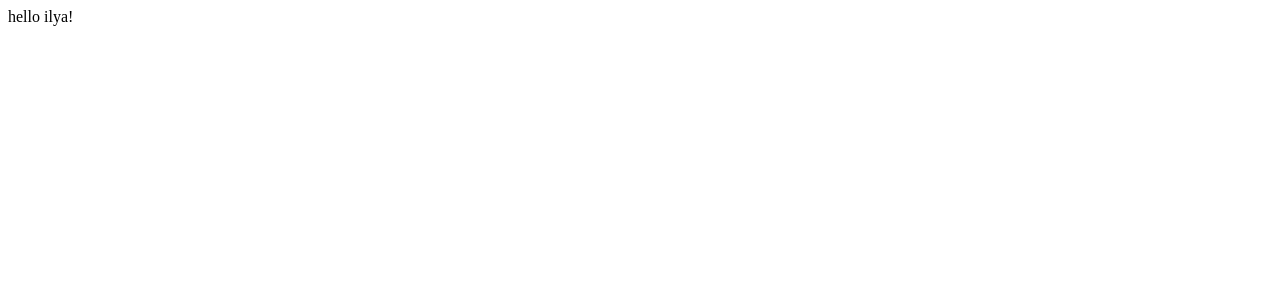
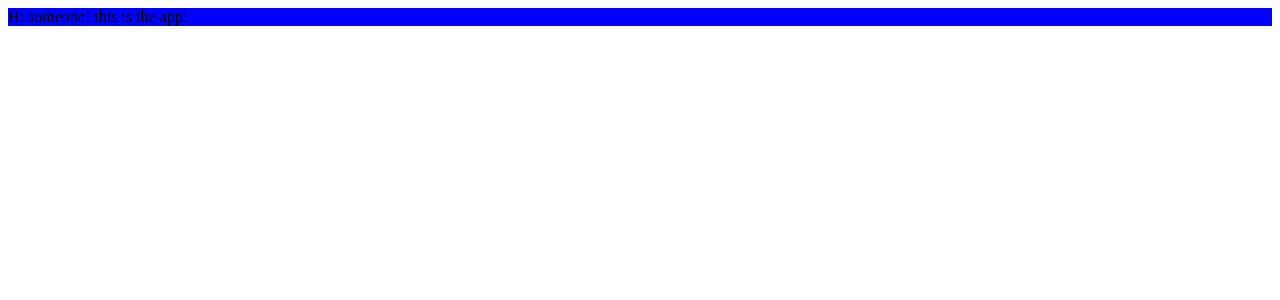
Before and after one commit to ikushlianski/ilya-online-nextjs, a React app: page / in a window 1280 px wide. Shown: the top 300 px of the page. Built offline with nearby package versions, Linux system fonts and the light colour scheme.

Commit message:
Set up hot reload in dev mode

```diff
--- /dev/null
+++ b/src/App.tsx
@@ -0,0 +1,7 @@
+import React from 'react';
+
+import 'styles/styles.scss';
+
+const App = () => <div className="test">Hi someone! this is the app!</div>;
+
+export default App;
--- a/src/index.tsx
+++ b/src/index.tsx
@@ -1,20 +1,13 @@
 import React from 'react';
 import { combineReducers } from 'redux';
+import { Provider } from 'react-redux';
 import { render } from 'react-dom';
 import { BrowserRouter } from 'react-router-dom';
 import { configureStore } from '@reduxjs/toolkit';
 
 import { skillsReducer } from 'io-skills';
-import { hi as hiword } from 'io-portfolio';
 
-render(
-  <BrowserRouter>
-    <div>hello ilya!</div>
-  </BrowserRouter>,
-  document.getElementById('app'),
-);
-
-console.log(hiword);
+import App from './App';
 
 const rootReducer = combineReducers({
   skills: skillsReducer,
@@ -23,3 +16,16 @@ const rootReducer = combineReducers({
 const store = configureStore({
   reducer: rootReducer,
 });
+
+render(
+  <Provider store={store}>
+    <BrowserRouter>
+      <App />
+    </BrowserRouter>
+  </Provider>,
+  document.getElementById('app'),
+);
+
+if (process.env.NODE_ENV === 'development' && module.hot) {
+  module.hot.accept();
+}
--- a/src/styles/styles.scss
+++ b/src/styles/styles.scss
@@ -0,0 +1,3 @@
+.test {
+  background: blue;
+}
--- a/tsconfig.json
+++ b/tsconfig.json
@@ -42,7 +42,8 @@
     // "moduleResolution": "node",            /* Specify module resolution strategy: 'node' (Node.js) or 'classic' (TypeScript pre-1.6). */
     "baseUrl": "./" /* Base directory to resolve non-absolute module names. */,
     "paths": {
-      "io-*": ["src/io-*"]
+      "io-*": ["src/io-*"],
+      "styles": ["src/styles"]
     } /* A series of entries which re-map imports to lookup locations relative to the 'baseUrl'. */,
     // "rootDirs": [],                        /* List of root folders whose combined content represents the structure of the project at runtime. */
     // "typeRoots": [],                       /* List of folders to include type definitions from. */
```
Also changed, not shown: package.json (+9 -3 lines), .eslintrc.js, 2 other files (tests, documents, lock files or other folders).
